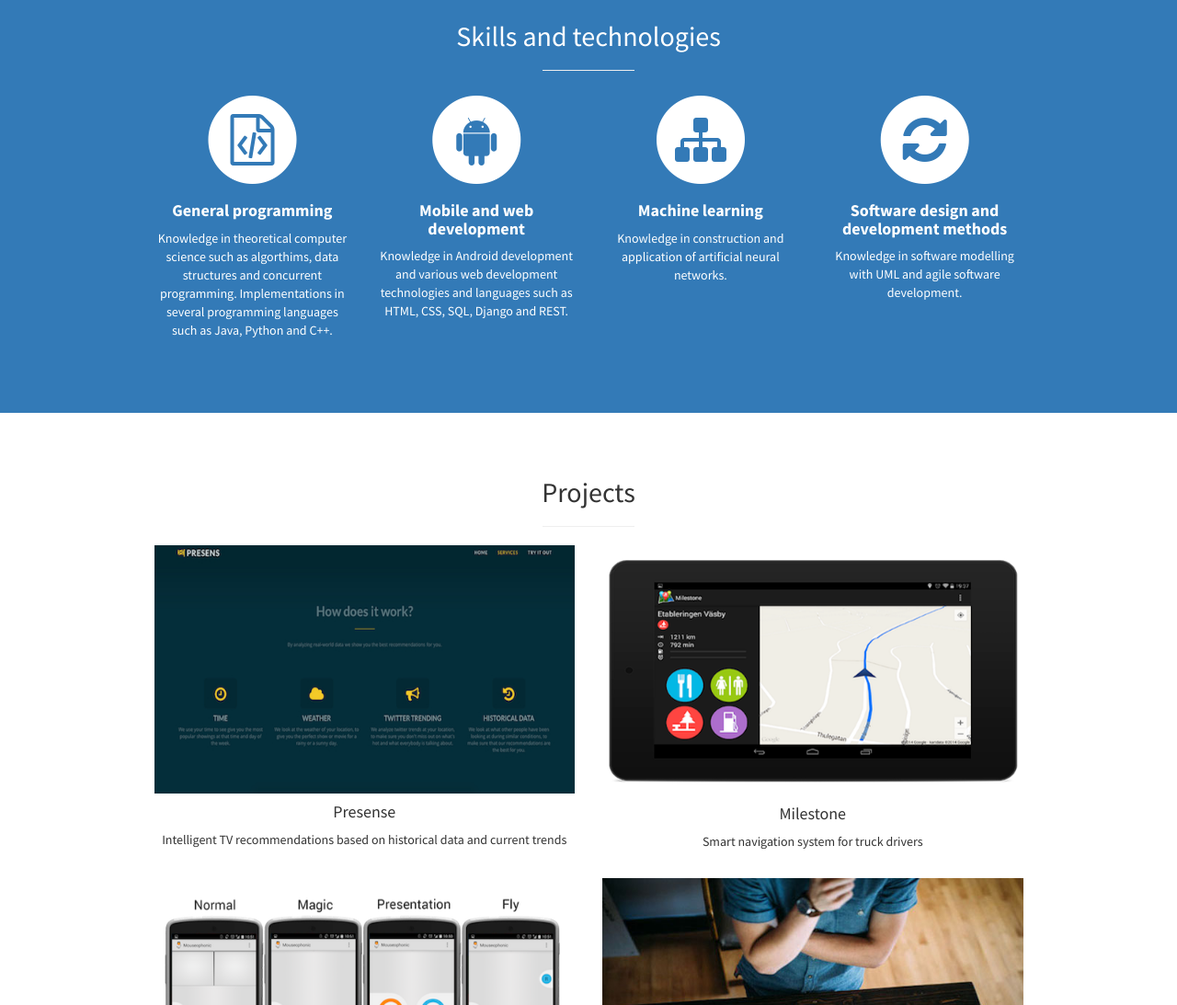
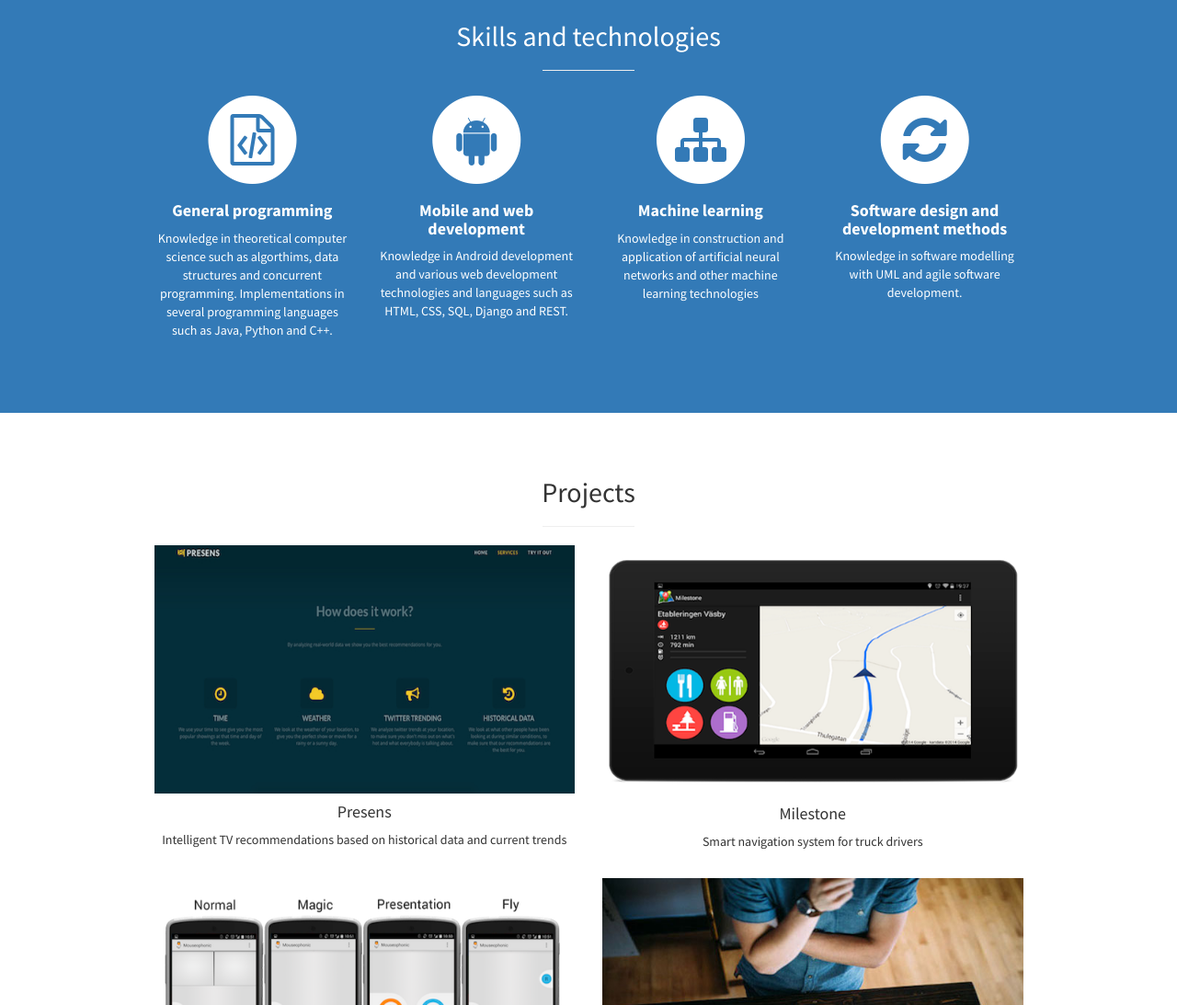
Before and after one commit to timkersch/timkersch.github.io, a plain HTML site: page index.html in a window 1280 px wide. Shown: the part 1086-2179 px from the top of the page at 92% size. Drawn offline with Linux system fonts and the light colour scheme.

Commit message:
Updated some text

```diff
--- a/index.html
+++ b/index.html
@@ -122,7 +122,7 @@
                                 <h4>
                                     <strong>Machine learning</strong>
                                 </h4>
-                                <p>Knowledge in construction and application of artificial neural networks.</p>
+                                <p>Knowledge in construction and application of artificial neural networks and other machine learning technologies</p>
                             </div>
                         </div>
                         <div class="col-md-3 col-sm-6">
@@ -160,7 +160,7 @@
                                 <a href="http://devpost.com/software/presens">
                                     <img class="img-portfolio img-responsive" src="img/presense.jpg">
                                 </a>
-                                <h4> Presense </h4>
+                                <h4> Presens </h4>
                                 <p> Intelligent TV recommendations based on historical data and current trends </p>
                             </div>
                         </div>
```
